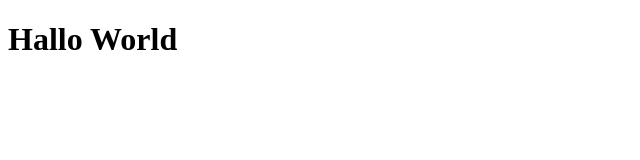
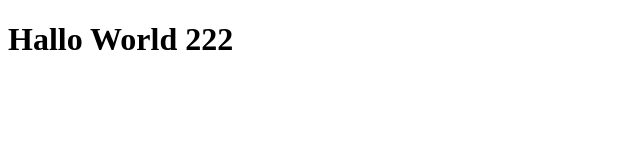
Before and after one commit to Jean-Huseynov/Tutorial, a plain HTML site: page index.html in a window 1280 px wide. Shown: the whole page, without its empty margins (0-640 px from the left). Drawn offline with Linux system fonts and the light colour scheme.

Commit message:
Add files via upload

```diff
--- a/index.html
+++ b/index.html
@@ -7,6 +7,6 @@
     <title>Document</title>
 </head>
 <body>
-   <h1> Hallo World </h1>
+   <h1> Hallo World 222 </h1>
 </body>
 </html>
```
